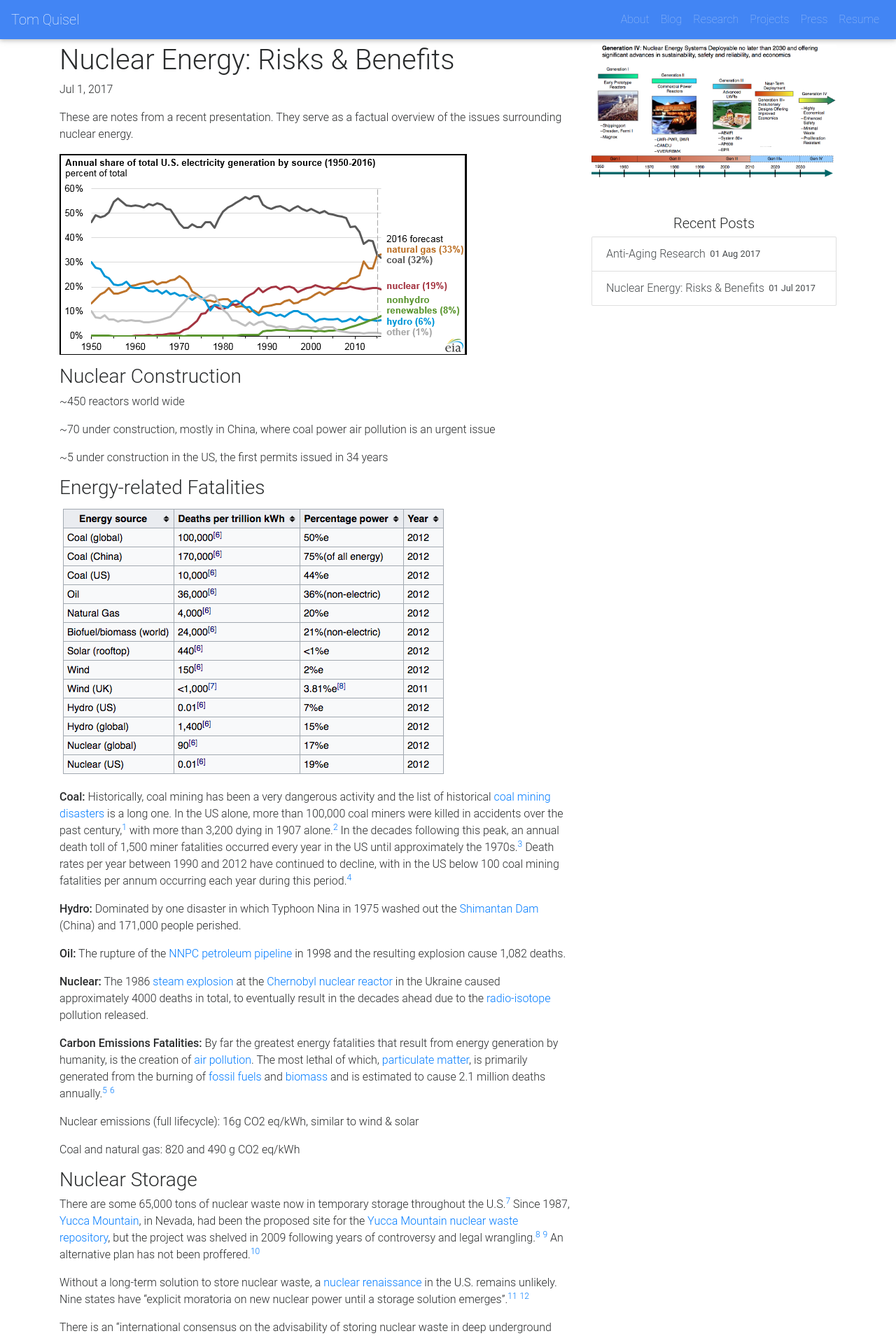
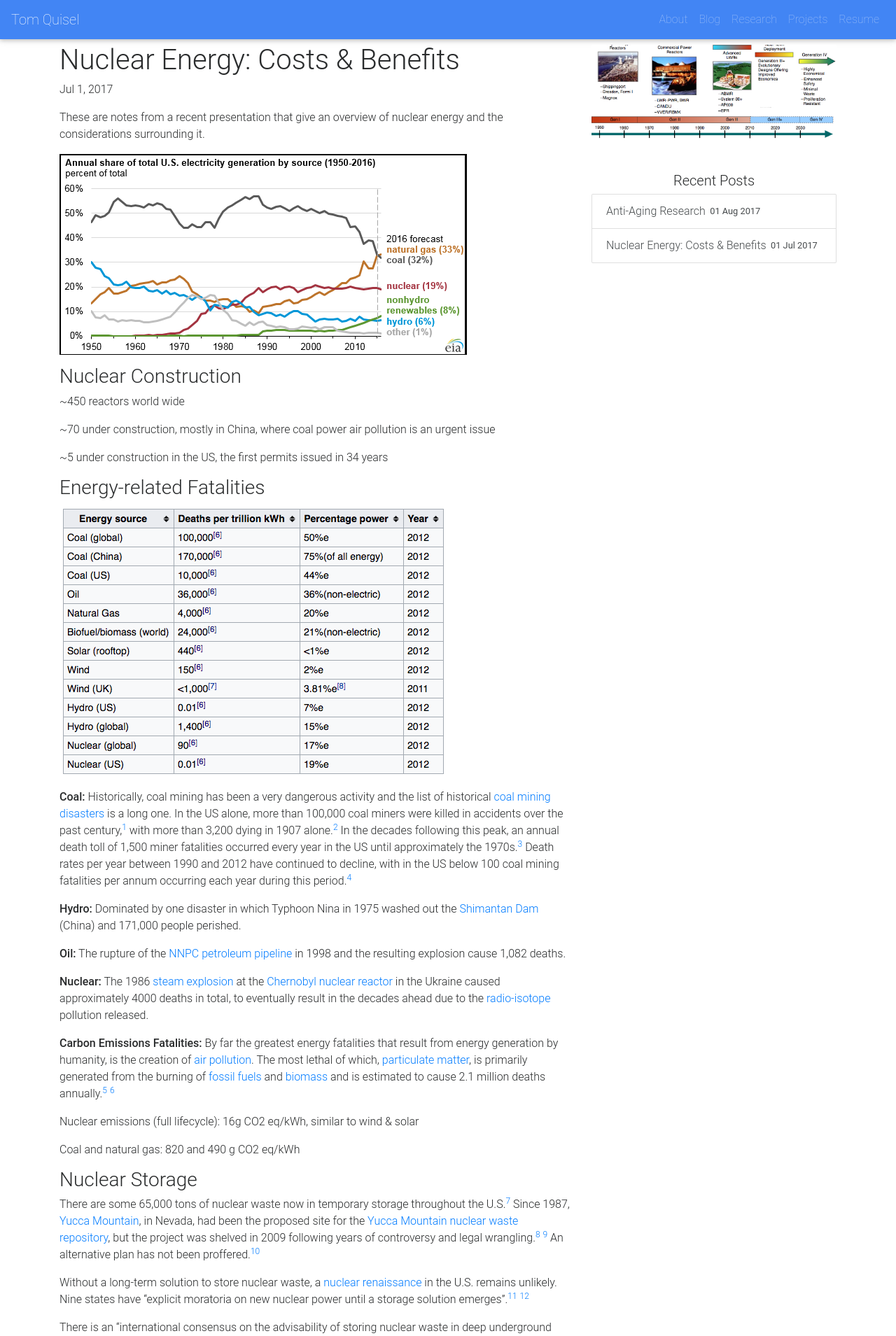
Before and after one commit to tomquisel/tomquisel.github.io, a Jekyll site: the page built from _posts/2017-07-01-nuclear-energy.md, in a window 1280 px wide. Shown: the top 1909 px of the page at 70% size. Built offline with Jekyll 4.4.1, drawn with Linux system fonts in a browser that asks for light colours; nearby versions of some CDN libraries.

```diff
--- a/_includes/card.html
+++ b/_includes/card.html
@@ -18,5 +18,10 @@
                 <a href="{{include.url}}" target="_blank" class="btn btn-primary">Read More</a>
             </div>
         </div>
+        {% if include.footer %}
+        <div class="card-footer pt-0">
+            {{include.footer}}
+        </div>
+        {% endif %}
     </div>
 </div>
--- a/_includes/header.html
+++ b/_includes/header.html
@@ -10,7 +10,6 @@
 	  {% include nav-link.html name='Blog' link='/blog/' %}
 	  {% include nav-link.html name='Research' link='/research/' %}
 	  {% include nav-link.html name='Projects' link='/projects/' %}
-	  {% include nav-link.html name='Press' link='/press/' %}
 	  {% include nav-link.html name='Resume' link='/resume/' extra='target="_blank"' %}
     </ul>
   </div>
--- a/_layouts/default.html
+++ b/_layouts/default.html
@@ -14,7 +14,7 @@
     {% include footer.html %}
 
 
-    <script src="https://code.jquery.com/jquery-3.1.1.slim.min.js" integrity="sha384-A7FZj7v+d/sdmMqp/nOQwliLvUsJfDHW+k9Omg/a/EheAdgtzNs3hpfag6Ed950n" crossorigin="anonymous"></script>
+    <script src="https://code.jquery.com/jquery-3.2.1.min.js" integrity="sha256-hwg4gsxgFZhOsEEamdOYGBf13FyQuiTwlAQgxVSNgt4=" crossorigin="anonymous"></script>
     <script src="https://cdnjs.cloudflare.com/ajax/libs/tether/1.4.0/js/tether.min.js" integrity="sha384-DztdAPBWPRXSA/3eYEEUWrWCy7G5KFbe8fFjk5JAIxUYHKkDx6Qin1DkWx51bBrb" crossorigin="anonymous"></script>
     <script src="https://maxcdn.bootstrapcdn.com/bootstrap/4.0.0-alpha.6/js/bootstrap.min.js" integrity="sha384-vBWWzlZJ8ea9aCX4pEW3rVHjgjt7zpkNpZk+02D9phzyeVkE+jo0ieGizqPLForn" crossorigin="anonymous"></script>
 	<script src="https://cdnjs.cloudflare.com/ajax/libs/mdbootstrap/4.3.2/js/mdb.min.js"></script>
--- a/_posts/2017-07-01-nuclear-energy.md
+++ b/_posts/2017-07-01-nuclear-energy.md
@@ -1,10 +1,10 @@
 ---
 layout: post
-title: "Nuclear Energy: Risks & Benefits"
-img: nuclear-image3.png
-excerpt: A factual overview of the risks and benefits of nuclear energy.
+title: "Nuclear Energy: Costs & Benefits"
+img: nuclear-cover.png
+excerpt: A fact-focused overview of the costs and benefits of nuclear energy.
 ---
-These are notes from a recent presentation. They serve as a factual overview of the issues surrounding nuclear energy.
+These are notes from a recent presentation that give an overview of nuclear energy and the considerations surrounding it.
 
 ![Annual share of U.S. electricity generation by source](../images/nuclear-image0.png)
 
--- a/css/shared.css
+++ b/css/shared.css
@@ -1,3 +1,7 @@
 .thin {
     font-weight: 200;
 }
+
+.cropped {
+    object-fit: cover;
+}
```
Also changed, not shown: _data/projects.yaml (added, +14 -0 lines), blog.html (+6 -2 lines), projects.html (added, +11 -0 lines), images/isitflyable.png (added), images/lamaison.png (added), images/nuclear-cover.png (added), images/vrdashboard.png (added).
